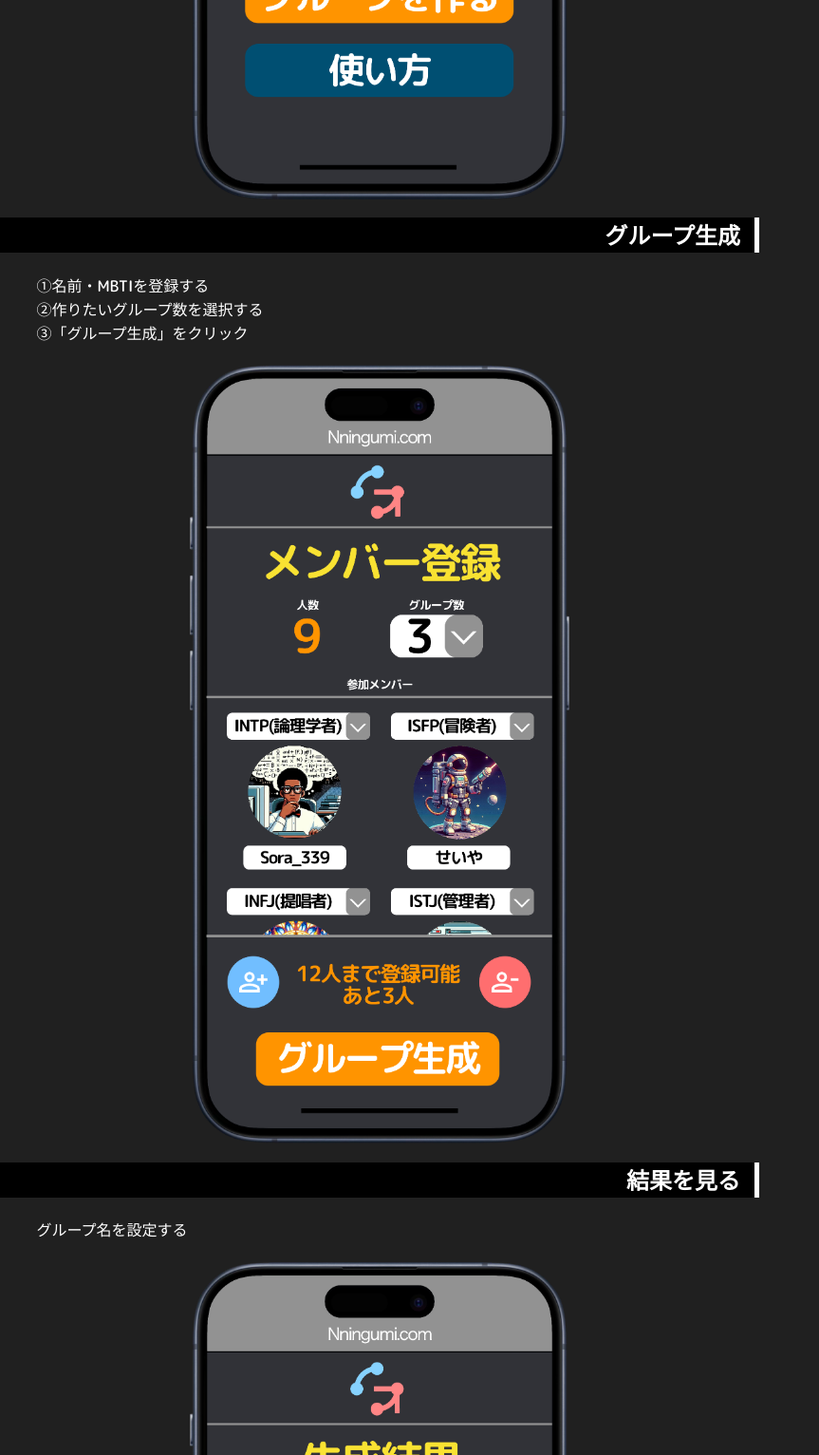
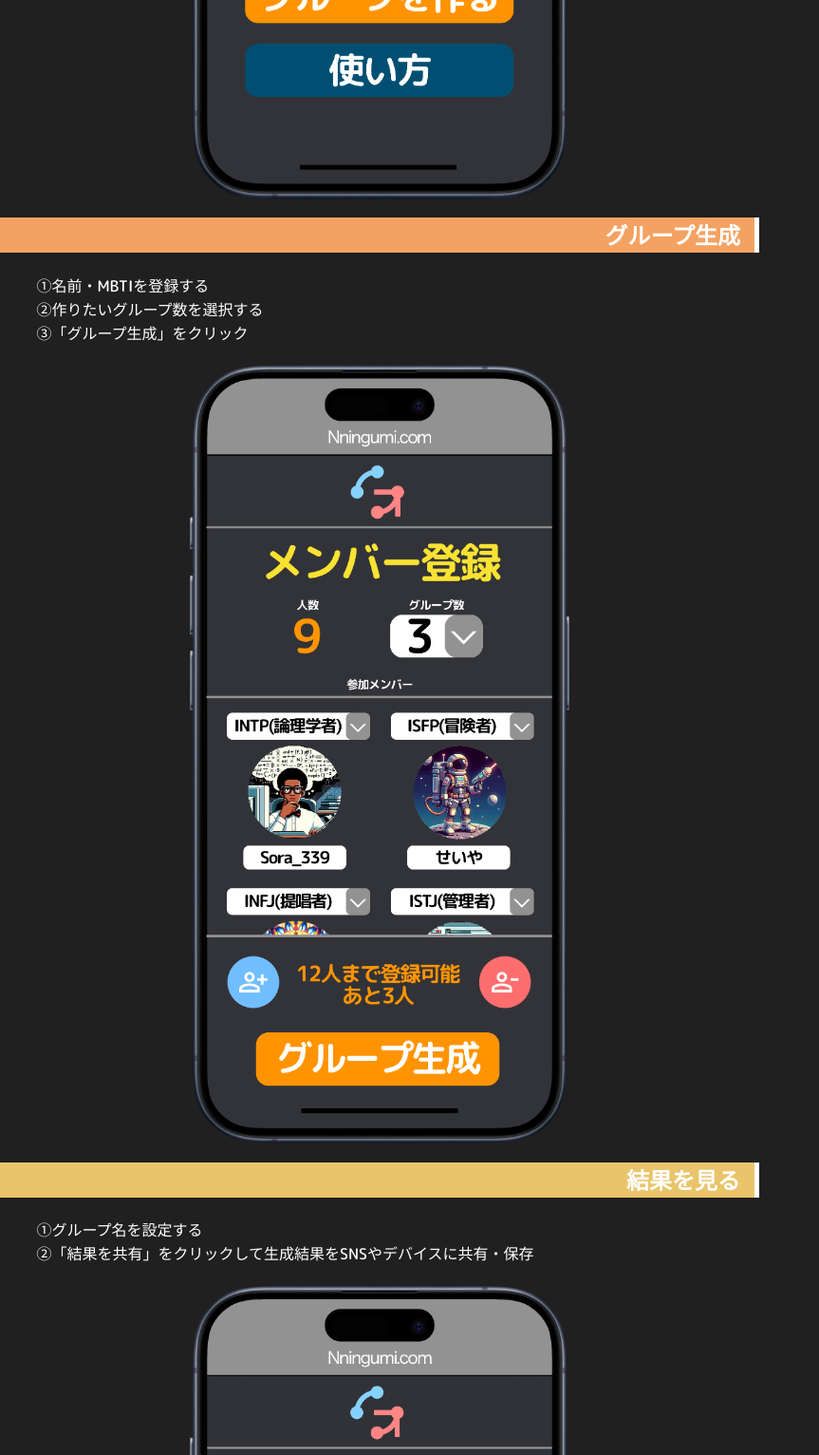
Before and after one commit to ritsuki-i/hatothon-app, a Flask app: page /how_to_use in a window 1280 px wide. Shown: the part 880-2412 px from the top of the page at 95% size, without its empty margins (0-863 px from the left). Run offline with Flask 3, Linux system fonts and the light colour scheme.

Commit message:
使い方の編集2

```diff
--- a/static/css/how-to-use.css
+++ b/static/css/how-to-use.css
@@ -38,10 +38,33 @@ body {
 }
 
 .main h2 {
-  background-color: black;
   border-right: solid 5px;
   padding-right: 15px;
   text-align: right;
+}
+
+#s1 {
+  background-color: #e76f51;
+}
+
+#s2 {
+  background-color: #f4a261;
+}
+
+#s3 {
+  background-color: #e9c46a;
+}
+
+#s4 {
+  background-color: #8ab17d;
+}
+
+#s5 {
+  background-color: #2a9d8f;
+}
+
+#s6 {
+  background-color: #264653;
 }
 
 /* PC */
--- a/templates/how_to_use.html
+++ b/templates/how_to_use.html
@@ -16,14 +16,14 @@
   </div>
   <h1>使い方</h1>
   <div class="main">
-    <h2>スタート</h2>
+    <h2 id="s1">スタート</h2>
     <h4>「グループを作る」をクリック</h4>
     <img
       src="{{ url_for('static', filename='images/how-to-use-1.webp') }}"
       alt=""
     />
 
-    <h2>グループ生成</h2>
+    <h2 id="s2">グループ生成</h2>
     <h4>
       ①名前・MBTIを登録する<br />②作りたいグループ数を選択する<br />③「グループ生成」をクリック
     </h4>
@@ -32,8 +32,8 @@
       alt=""
     />
 
-    <h2>結果を見る</h2>
-    <h4>グループ名を設定する</h4>
+    <h2 id="s3">結果を見る</h2>
+    <h4>①グループ名を設定する<br />②「結果を共有」をクリックして生成結果をSNSやデバイスに共有・保存</h4>
     <img
       src="{{ url_for('static', filename='images/how-to-use-3.webp') }}"
       alt=""
@@ -42,11 +42,17 @@
     <br />
 
     <h1>Q&A</h1>
-    <h2>マッチ度とは？</h2>
+    <h2 id="s4">どんな時に使える？</h2>
+    <h4>居酒屋でのテーブル分けや、イベントでの組み分けなど、相性の良い人同士でグループ分けをしたいときにご活用ください。</h4>
+
+    <h2 id="s5">マッチ度とは？</h2>
     <h4>マッチ度とは、「どれだけメンバー間の相性が良くなるようにグループを生成できたか」を表しています。</h4>
 
-    <h2>MBTIって？</h2>
+    <h2 id="s6">MBTIって？</h2>
     <h4>ここでの「MBTI」とは、「16personalities」で診断することができる16種類の性格タイプのことを指しています。MBTIがわからないときは、<a href="https://www.16personalities.com/ja/性格診断テスト">https://www.16personalities.com/ja/性格診断テスト</a>からMBTIの診断を受けてください。</h4>
+    <br />
+    <br />
+
   </div>
 
   <div>
```
